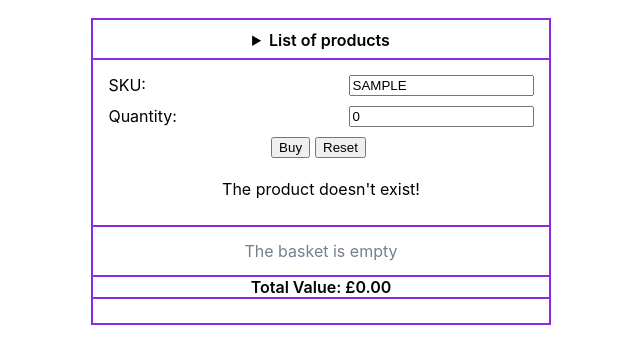
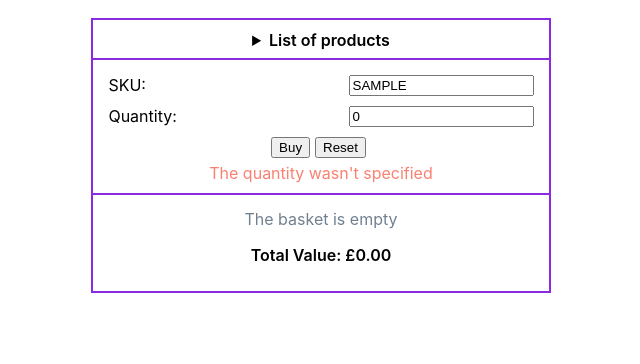
Before and after one commit to bar-alex/cdl-task-react-basket, a React (Create React App) app: page / in a window 1280 px wide. Both pictures are taken after typing "Sample" into the empty fields and a click on the button "Buy". Shown: the top 364 px of the page, without its empty margins (319-959 px from the left). Built offline with nearby package versions, Linux system fonts and the light colour scheme.

Commit message:
formating in BasketTotal and InputForm and change in rules in CSS

```diff
--- a/src/App.css
+++ b/src/App.css
@@ -56,10 +56,10 @@
 }
 
 
-#basket-total {
+/* #basket-total {
   outline: 2px solid blueviolet;
   margin: 10px -10px;
-}
+} */
 
 
 .subtitle {
@@ -72,5 +72,9 @@
 }
 
 .warning-message {
+  color: salmon;
+}
 
+.savings-offer {
+  font-size: 0.8rem;
 }
--- a/src/components/BasketTotal.js
+++ b/src/components/BasketTotal.js
@@ -1,36 +1,44 @@
-//import React, { useState } from "react";
-
 import { calculateTotal } from "./functions";
 
-
 const BasketTotal = ({ basket }) => {
-
 	const { totalValue, savings } = calculateTotal(basket);
 	// savings[x] = { sku, offer, normalValue, offerValue }
-
 
 	// turns "3 for 130" into "3 for £1.30"
 	const offerInPounds = (offerPence) =>
 		offerPence
-        .split(' ')
-        .map( (_,idx) => idx<2 ? _ : '£'+(_/100).toFixed(2) )
-        .join(' ');
-
+			.split(" ")
+			.map((_, idx) => (idx < 2 ? _ : "£" + (_ / 100).toFixed(2)))
+			.join(" ");
 
 	return (
 		<div id="basket-total">
-            { savings.length>0 && <span className="subtitle">Savings from offers: </span> }
+			{savings.length > 0 && <p className="subtitle">Savings from offers: </p>}
 
-            { savings.length>0 && savings.map( (elem, index) =>
-                ( <div className="savings-offer" key={index}>
-                    <span> {elem.sku} ( { offerInPounds(elem.offer) } ) </span>
-                    <span> £{ ((elem.normalValue - elem.offerValue)/100).toFixed(2) } </span>
-                </div> )
+			{savings.length > 0 &&
+				savings.map((elem, index) => (
+					<div className="savings-offer" key={index}>
 
-            ) }
+						<span>
+							{" "}
+							{elem.sku} ( {offerInPounds(elem.offer)} ){" "}
+						</span>
 
-            <p className="subtitle">Total Value: £{ (totalValue/100).toFixed(2) } </p>
-        </div>)
-}
+						<span>
+							{" "}
+							-> ( £{(elem.normalValue / 100).toFixed(2)} - £
+							{(elem.offerValue / 100).toFixed(2)} ){" "}
+						</span>
+						<span>
+							{" "}
+							= £{((elem.normalValue - elem.offerValue) / 100).toFixed(2)}{" "}
+						</span>
+					</div>
+				))}
+
+			<p className="subtitle">Total Value: £{(totalValue / 100).toFixed(2)} </p>
+		</div>
+	);
+};
 
 export default BasketTotal;
--- a/src/components/InputForm.js
+++ b/src/components/InputForm.js
@@ -22,8 +22,8 @@ const InputForm = ({ validateProductSKU, addToBasket }) => {
 	};
 
 	const resetFields = () => {
-		setSku('');
-		setQty(''); // 0?
+		setSku("");
+		setQty(""); // 0?
 	};
 
 	return (
@@ -51,7 +51,7 @@ const InputForm = ({ validateProductSKU, addToBasket }) => {
 					name="qty"
 					required
 					value={qty}
-					onChange={(e) => setQty( +e.target.value)}
+					onChange={(e) => setQty(+e.target.value)}
 				/>
 			</div>
 
@@ -60,7 +60,11 @@ const InputForm = ({ validateProductSKU, addToBasket }) => {
 				<button onClick={(e) => resetFields()}>Reset</button>
 			</div>
 
-			{invalidSKU && <p className=".warning-message">The product doesn't exist!</p>}
+			{ (invalidSKU &&
+				<span className="warning-message">
+				{ qty>0 ? "The product doesn't exist!" : "The quantity wasn't specified" }
+				</span>
+			)}
 		</form>
 	);
 };
```
Lines whose indentation alone changed are shown as unchanged.
